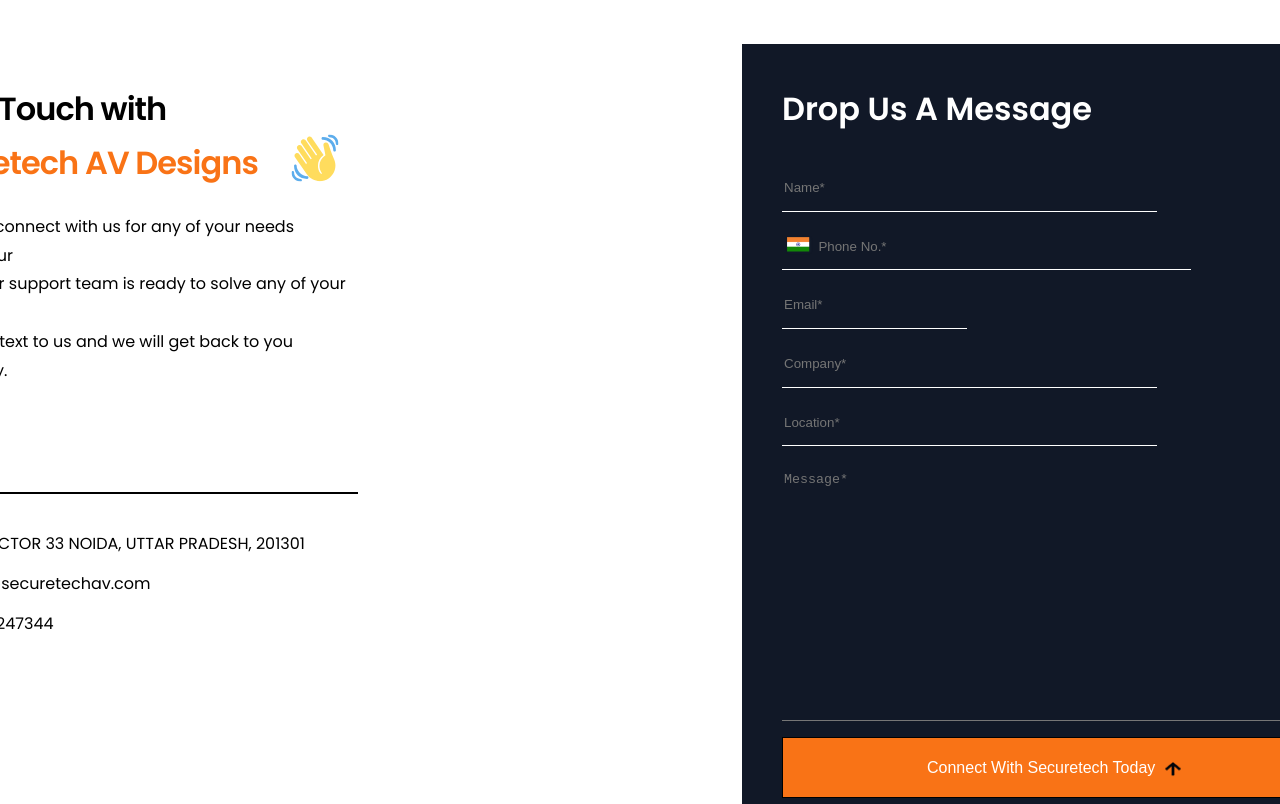
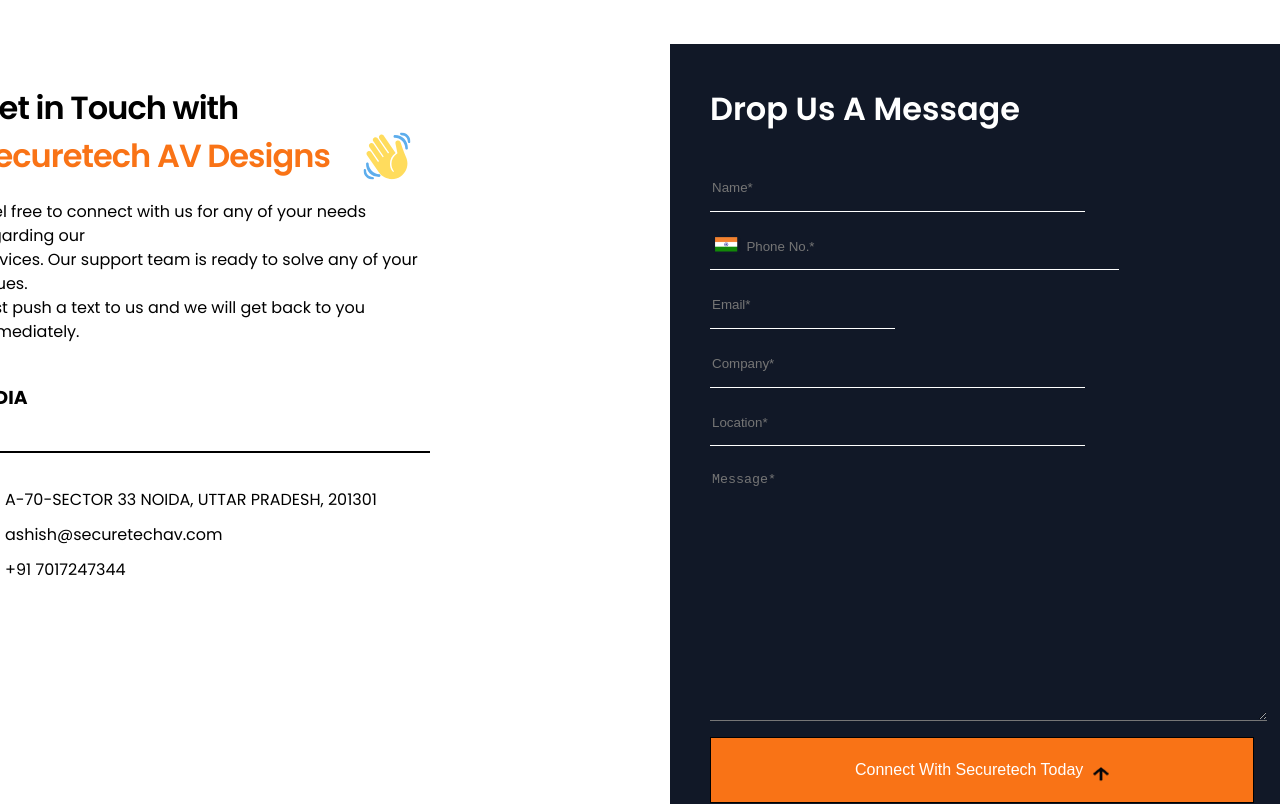
Before and after one commit to AshishBhardwaj01/securetech, a React (Vite) app: page /Contactus in a window 1280 px wide. Shown: the part 540-1344 px from the top of the page. Built offline with nearby package versions, Linux system fonts and the light colour scheme; a web font is replaced by a local one.

Commit message:
"Updated ContactForm and Review components: changed CSS classes, removed leading values, and modified review content."

```diff
--- a/src/components/contactform.jsx
+++ b/src/components/contactform.jsx
@@ -3,28 +3,28 @@
 
 const ContactForm = ({ className = "" }) => {
   return (
-    <div class="flex flex-row py-28 items-start justify-center gap-96 text-left text-base text-black font-poppins">
+    <div class="flex flex-row lg:flex-col py-28 items-start justify-center gap-60 text-left text-base text-black font-poppins">
       <div class="flex flex-col items-center justify-center max-w-full">
         <div class="flex flex-col items-start justify-start gap-[20.2px] max-w-full">
           <div class="flex flex-col items-start justify-start gap-[0.3px] text-29xl">
-            <h1 class="m-0 mt-10 tracking-[-0.96px] leading-[50px] font-semibold">
+            <h1 class="m-0 mt-10 tracking-[-0.96px] leading-normal font-semibold">
               Get in Touch with
             </h1>
             <div class="flex flex-row items-start justify-start gap-[33px] text-orange-500">
-              <h1 class="m-0 tracking-[-0.96px] leading-[58px] font-semibold">
+              <h1 class="m-0 tracking-[-0.96px] leading-normal font-semibold">
                 Securetech AV Designs
               </h1>
               <img class="h-12 w-12 " loading="lazy" alt="" src="/hand1.svg" />
             </div>
           </div>
           <div class="flex flex-col items-start justify-start text-darkslategray-400">
-            <p class="m-0 leading-[29px]">
+            <p class="m-0 leading-normal">
               Feel free to connect with us for any of your needs regarding our
             </p>
-            <p class="m-0 leading-[28.48px]">
+            <p class="m-0 leading-normal">
               services. Our support team is ready to solve any of your issues.
             </p>
-            <p class="m-0 leading-[29px]">
+            <p class="m-0 leading-normal">
               Just push a text to us and we will get back to you immediately.
             </p>
           </div>
@@ -38,7 +38,7 @@
                 alt=""
                 src="/locator.png"
               />
-              <div class="leading-[29px]">
+              <div class="leading-normal">
                 A-70-SECTOR 33 NOIDA, UTTAR PRADESH, 201301
               </div>
             </div>
@@ -49,7 +49,7 @@
                 alt=""
                 src="/message.png"
               />
-              <div class="leading-[29px] whitespace-nowrap">
+              <div class="leading-normal whitespace-nowrap">
                 ashish@securetechav.com
               </div>
             </div>
@@ -60,7 +60,7 @@
                 alt=""
                 src="/phone.png"
               />
-              <div class="leading-[29px] whitespace-nowrap">+91 7017247344</div>
+              <div class="leading-normal whitespace-nowrap">+91 7017247344</div>
             </div>
           </div>
         </div>
@@ -122,7 +122,7 @@
         </div>
         <div class="flex flex-row items-center justify-center">
           <button class="cursor-pointer bg-orange-500 px-36 py-5 bg-chocolate-100 flex flex-row items-end justify-start gap-[9.4px] border-[1px] border-solid border-aquamarine ">
-            <div class="text-base leading-[19px] capitalize font-normal text-white">
+            <div class="text-base leading-normal capitalize font-normal text-white">
               Connect with Securetech today
             </div>
             <img class="h-4 w-4" alt="" src="/Icon.png" />
--- a/src/components/review.jsx
+++ b/src/components/review.jsx
@@ -315,8 +315,8 @@
   {
     id: 1,
     image: 'imag4.png',
-    name: 'Anurag Khanna',
-    feedback: 'I recently had the pleasure of working with Securetech for the audio system integration . Their expertise and professionalism left me thoroughly impressed I highly recommend Securetech for anyone in need of professional audio system integration. Their commitment to excellence and customer satisfaction sets them apart.',
+    name: 'Antriksh verma',
+    feedback: 'Its indeed the place for all your technology needs. i have had a great experience dealing with them for an audio video professional solution. Solution being provided was state of the art and the team was really professional and competant. Thanks SecureTech AV for the awesome experience and wish you all the very best for your future endeavours.',
     rating: 5,
   },
   {
@@ -324,7 +324,7 @@
     image: 'https://via.placeholder.com/200',
     name: 'Shivam Kapoor',
     feedback: "Unmatched in the market, their services are top-notch. The staff's cooperation is outstanding, always prioritizing client requirements. Extremely satisfied with the experience!",
-    rating: 4,
+    rating: 5,
   },
   {
     id: 3,
```
